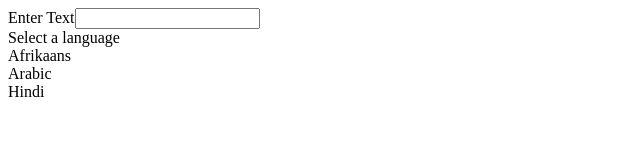
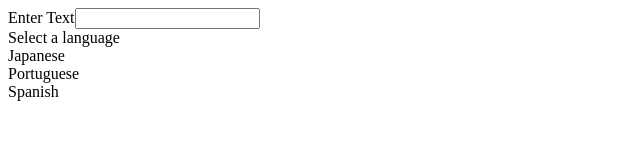
Before and after one commit to LuanQBarbosa/react-widget-project, a React (Create React App) app: page / in a window 1280 px wide. Shown: the top 160 px of the page, without its empty margins (0-640 px from the left). Built offline with nearby package versions, Linux system fonts and the light colour scheme; the HTML template or start-up script is replaced by a standard one.

Commit message:
Language options changed

```diff
--- a/src/components/Translate.js
+++ b/src/components/Translate.js
@@ -1,18 +1,20 @@
 import React, { useState } from 'react';
 import Dropdown from './Dropdown';
 
+// AIzaSyCHUCmpR7cT_yDFHC98CZJy2LTms-IwDlM
+
 const options = [
     {
-        label: 'Afrikaans',
-        value: 'af'
+        label: 'Japanese',
+        value: 'ja'
     },
     {
-        label: 'Arabic',
-        value: 'ar'
+        label: 'Portuguese',
+        value: 'pt'
     },
     {
-        label: 'Hindi',
-        value: 'hi'
+        label: 'Spanish',
+        value: 'es'
     }
 ];
 
```
